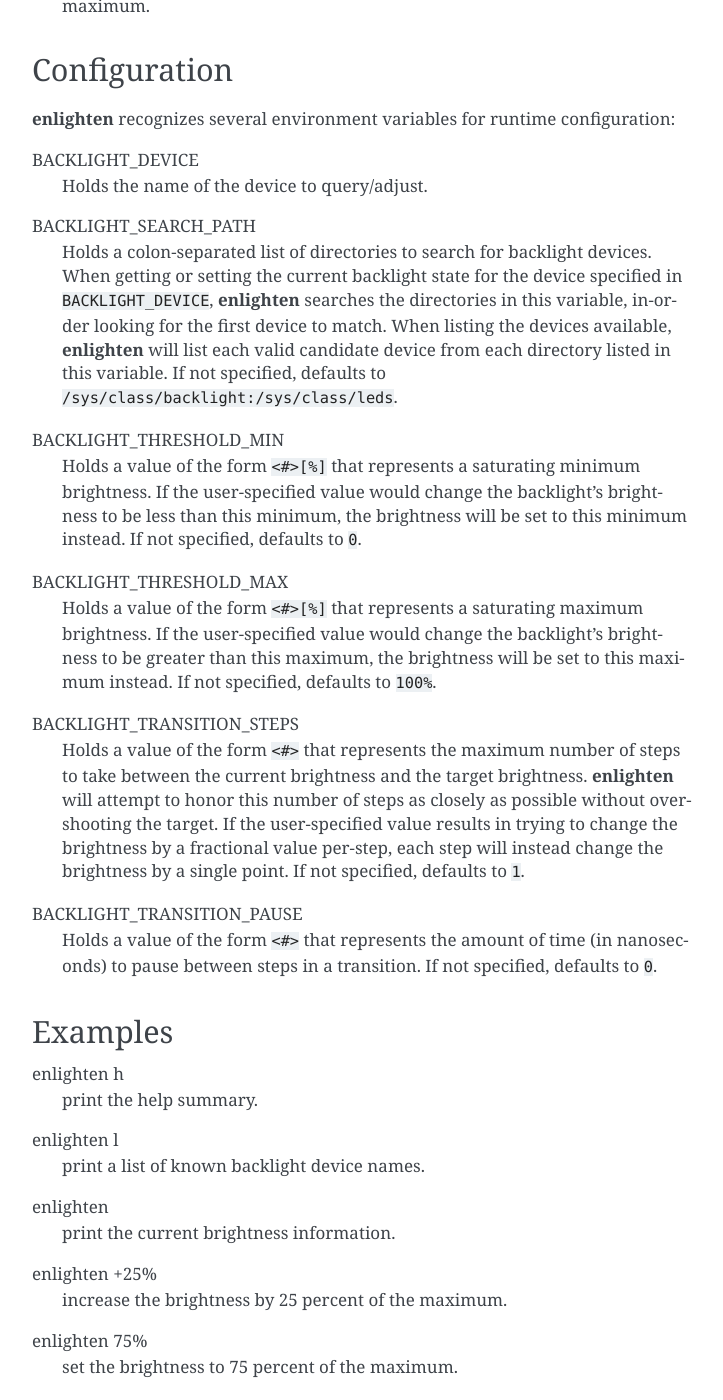
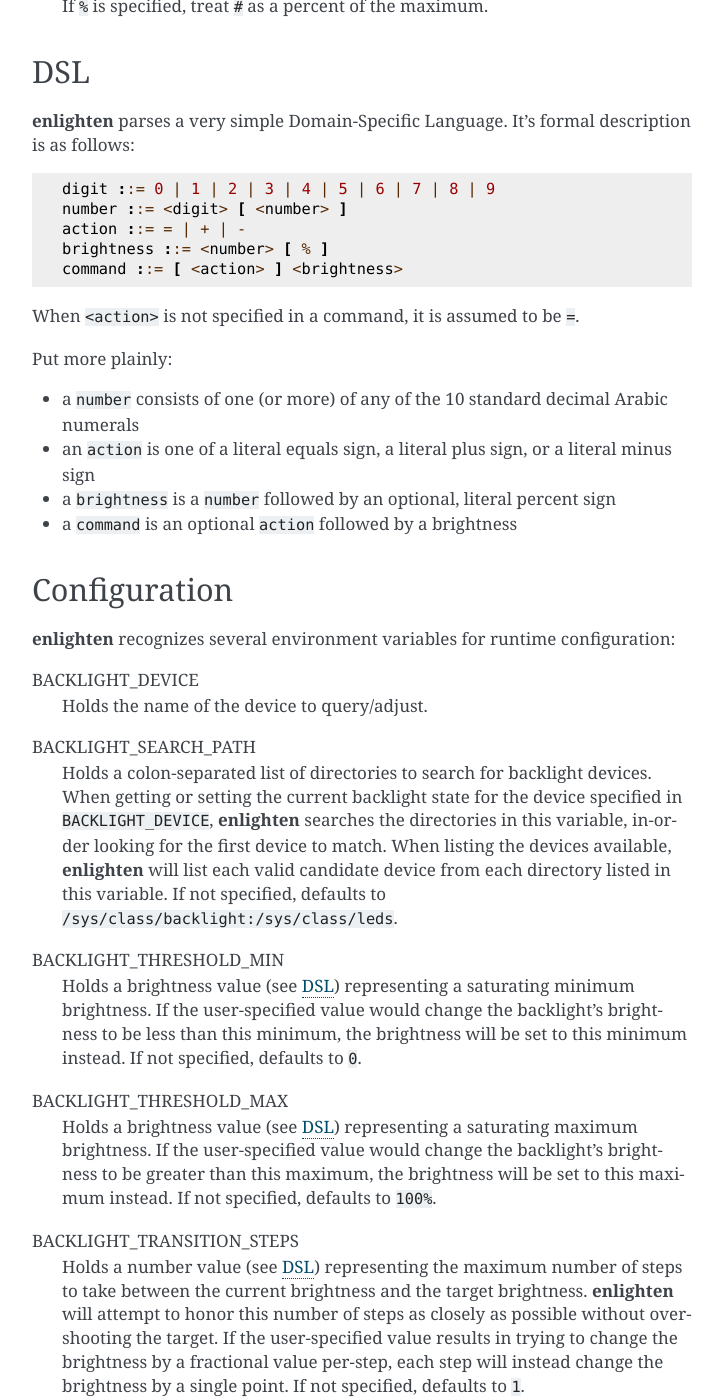
Before and after one commit to HalosGhost/enlighten, a Sphinx documentation site: the page built from doc/enlighten.rst, in a window 1280 px wide and 1400 px high, scrolled down 837 px. Shown: the whole window, without its empty margins (388-1111 px from the left). Built offline with Sphinx 7.4.7, drawn with Linux system fonts in a browser that asks for light colours; some of the changed text lies outside the part shown.

Commit message:
specify a formal DSL for commands and env vars

```diff
--- a/doc/enlighten.rst
+++ b/doc/enlighten.rst
@@ -4,7 +4,7 @@ enlighten
 Synopsis
 --------
 
-**enlighten** [ help | list | version | [+-]<#>[%] ]
+**enlighten** [ help | list | version | [=+-]<#>[%] ]
 
 Description
 -----------
@@ -29,10 +29,34 @@ list
 version
     Print the version information for :program:`enlighten`.
 
-``[+-]<#>[%]``
+``[=+-]<#>[%]``
     Adjust the current brightness to ``#``.
-    If a sign (``+`` or ``-``) is specified, adjust relative to the current brightness.
+    (The optional sign before ``#`` is ignored if it is ``=``.)
+    If the sign is specified as ``+`` or ``-``, adjust relative to the current brightness.
     If ``%`` is specified, treat ``#`` as a percent of the maximum.
+
+DSL
+---
+
+:program:`enlighten` parses a very simple Domain-Specific Language.
+It's formal description is as follows:
+
+.. code::
+
+    digit ::= 0 | 1 | 2 | 3 | 4 | 5 | 6 | 7 | 8 | 9
+    number ::= <digit> [ <number> ]
+    action ::= = | + | -
+    brightness ::= <number> [ % ]
+    command ::= [ <action> ] <brightness>
+
+When ``<action>`` is not specified in a command, it is assumed to be ``=``.
+
+Put more plainly:
+
+* a ``number`` consists of one (or more) of any of the 10 standard decimal Arabic numerals
+* an ``action`` is one of a literal equals sign, a literal plus sign, or a literal minus sign
+* a ``brightness`` is a ``number`` followed by an optional, literal percent sign
+* a ``command`` is an optional ``action`` followed by a brightness
 
 Configuration
 -------------
@@ -49,23 +73,23 @@ BACKLIGHT_SEARCH_PATH
     If not specified, defaults to ``/sys/class/backlight:/sys/class/leds``.
 
 BACKLIGHT_THRESHOLD_MIN
-    Holds a value of the form ``<#>[%]`` that represents a saturating minimum brightness.
+    Holds a brightness value (see `DSL`_) representing a saturating minimum brightness.
     If the user-specified value would change the backlight's brightness to be less than this minimum, the brightness will be set to this minimum instead.
     If not specified, defaults to ``0``.
 
 BACKLIGHT_THRESHOLD_MAX
-    Holds a value of the form ``<#>[%]`` that represents a saturating maximum brightness.
+    Holds a brightness value (see `DSL`_) representing a saturating maximum brightness.
     If the user-specified value would change the backlight's brightness to be greater than this maximum, the brightness will be set to this maximum instead.
     If not specified, defaults to ``100%``.
 
 BACKLIGHT_TRANSITION_STEPS
-    Holds a value of the form ``<#>`` that represents the maximum number of steps to take between the current brightness and the target brightness.
+    Holds a number value (see `DSL`_) representing the maximum number of steps to take between the current brightness and the target brightness.
     :program:`enlighten` will attempt to honor this number of steps as closely as possible without overshooting the target.
     If the user-specified value results in trying to change the brightness by a fractional value per-step, each step will instead change the brightness by a single point.
     If not specified, defaults to ``1``.
 
 BACKLIGHT_TRANSITION_PAUSE
-    Holds a value of the form ``<#>`` that represents the amount of time (in nanoseconds) to pause between steps in a transition.
+    Holds a number value (see `DSL`_) representing the amount of time (in nanoseconds) to pause between steps in a transition.
     If not specified, defaults to ``0``.
 
 Examples
```
Also changed, not shown: 3 other files.
